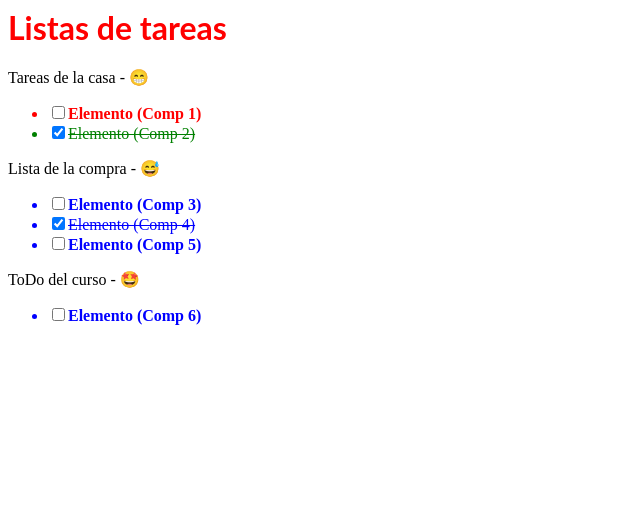
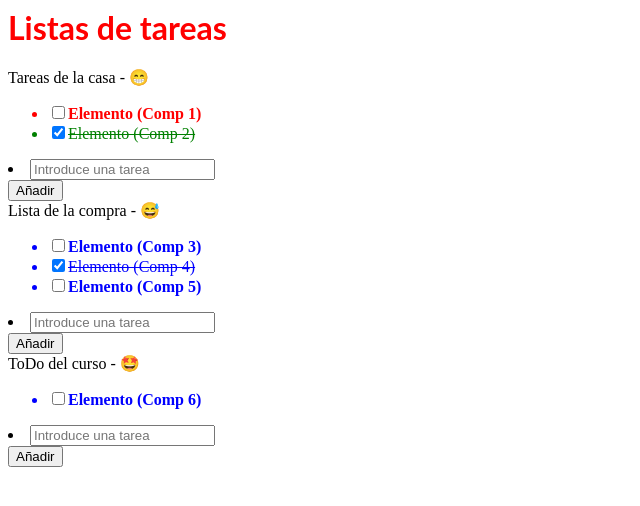
Before and after one commit to fran14arce/Ejercicio1-React, a React (Create React App) app: page / in a window 1280 px wide. Shown: the top 506 px of the page, without its empty margins (0-640 px from the left). Built offline with nearby package versions, Linux system fonts and the light colour scheme.

Commit message:
Se pueden añadir tareas de forma personalizada y se añade como propiedad por defecto que done sea false

```diff
--- a/src/components/ComponenteLista.jsx
+++ b/src/components/ComponenteLista.jsx
@@ -30,4 +30,5 @@ export default function ComponenteLista(props) {
 
 ComponenteLista.defaultProps = {
   prioridad: 'baja',
+
 };
--- a/src/components/ComponenteListaClase.jsx
+++ b/src/components/ComponenteListaClase.jsx
@@ -42,6 +42,7 @@ class ComponenteListaClase extends React.Component {
 
 ComponenteListaClase.defaultProps = {
   prioridad: 'baja',
+  done: false,
 };
 
 export default ComponenteListaClase;
--- a/src/components/Lista.jsx
+++ b/src/components/Lista.jsx
@@ -1,14 +1,16 @@
-import React from 'react';
+import React, { useState, useRef } from 'react';
 
 import ComponenteLista from './ComponenteLista';
 import ComponenteListaClase from './ComponenteListaClase';
 
 export default function Lista(props) {
-  const listaComponentes = [];
+  //Se crea la lista inicial
+  const listaInicial = [];
 
+  //Se rellena la lista inicial
   if (props.elementos !== undefined) {
     for (let i = 0; i < props.elementos.length; i++) {
-      listaComponentes.push(
+      listaInicial.push(
         <ComponenteListaClase
           done={props.elementos[i].done}
           texto={props.elementos[i].texto}
@@ -18,10 +20,30 @@ export default function Lista(props) {
     }
   }
 
+  /*Se inicializa el estado con la lista inicial (ya incluidos
+    los elementos que estaban al principio)*/
+  const [listaComponentes, setListaComponentes] = useState([listaInicial]);
+
+    const valorTextInput = useRef();
+
+  /*Función que añade el elemento y reinicia el estado de la lista para que pueda volver a capturar el valor de la lista*/
+  const funcion = function addElement() {
+    const newLista = listaComponentes.concat(
+      <ComponenteListaClase texto={valorTextInput.current.value} />
+    );
+    setListaComponentes(newLista);
+  };
+
+  //Cuando se pulsa el botón añadir se llama a la función addElement
   return (
     <div>
       {props.titulo} - {props.icono}
       <ul>{listaComponentes}</ul>
+      <li>
+        <input ref={valorTextInput} type="text" placeholder="Introduce una tarea" />
+        <br />
+        <button onClick={funcion}>Añadir</button>
+      </li>
     </div>
   );
 }
```
